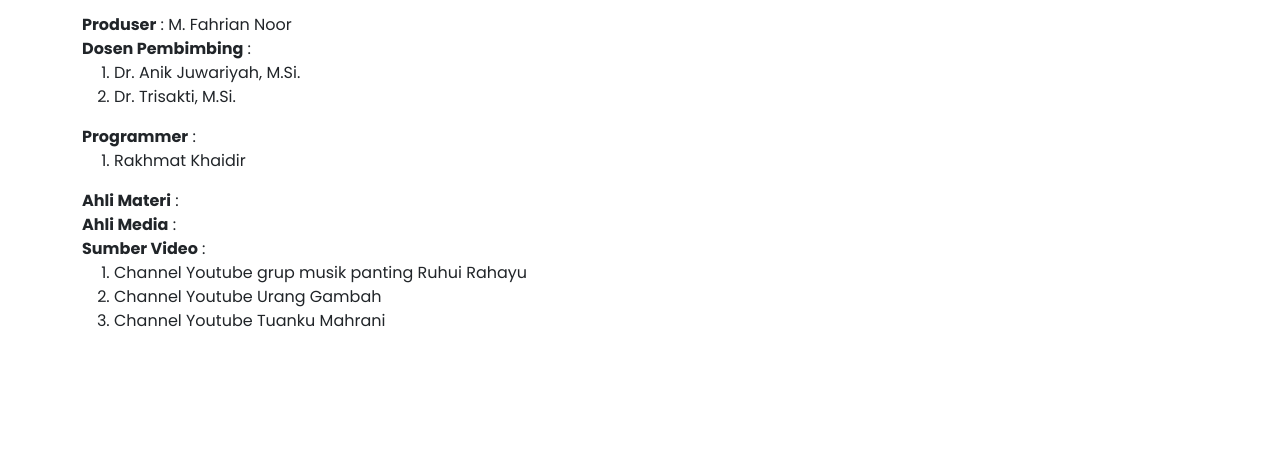
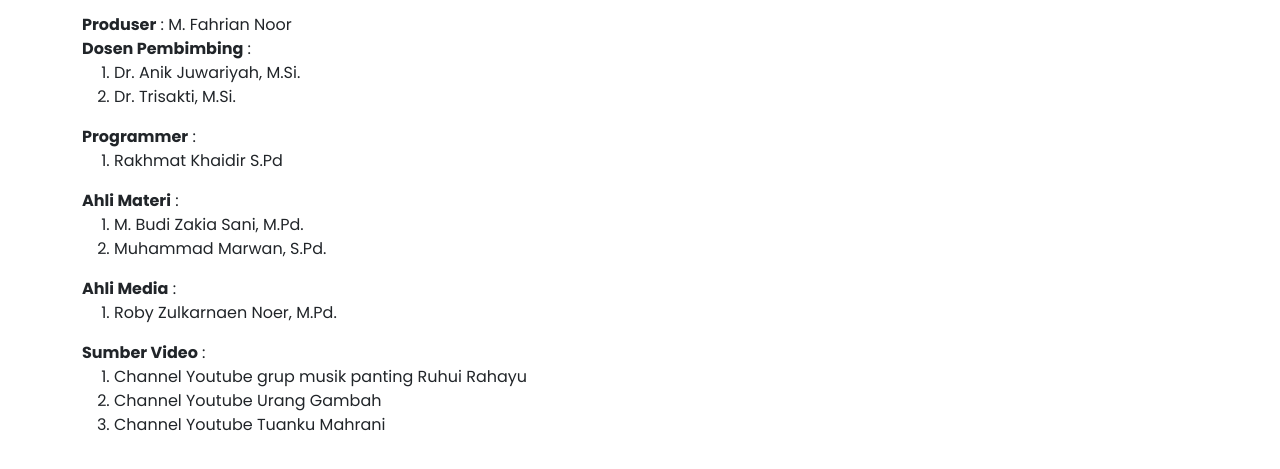
Before and after one commit to Project-Rahasia/musik-panting, a plain HTML site: page credit.html in a window 1280 px wide. Shown: the part 61-530 px from the top of the page. Drawn offline with nearby package versions, Linux system fonts and the light colour scheme.

Commit message:
revisi 1.2

```diff
--- a/credit.html
+++ b/credit.html
@@ -25,10 +25,17 @@
       </ol>
       <label for="" class="d-block"><b>Programmer</b> : </label>
       <ol>
-        <li>Rakhmat Khaidir</li>
+        <li>Rakhmat Khaidir S.Pd</li>
       </ol>
       <label for="" class="d-block"><b>Ahli Materi</b> : </label>
+      <ol>
+        <li>M. Budi Zakia Sani, M.Pd.</li>
+        <li>Muhammad Marwan, S.Pd.</li>
+      </ol>
       <label for="" class="d-block"><b>Ahli Media</b> : </label>
+      <ol>
+        <li>Roby Zulkarnaen Noer, M.Pd.</li>
+      </ol>
       <label for="" class="d-block"><b>Sumber Video</b> : </label>
       <ol>
         <li>Channel Youtube grup musik panting Ruhui Rahayu</li>
```
